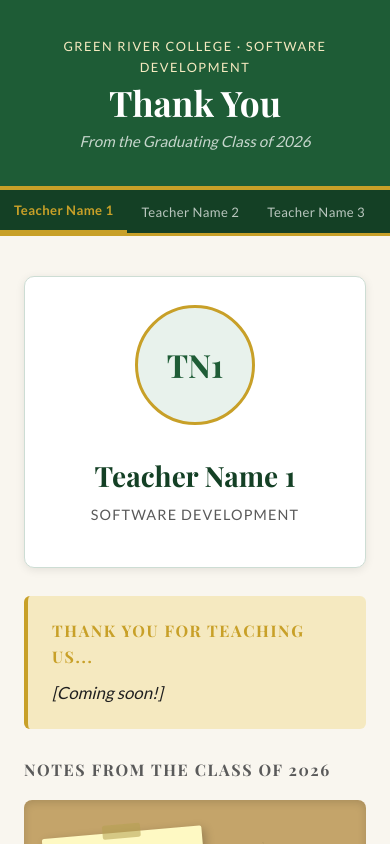
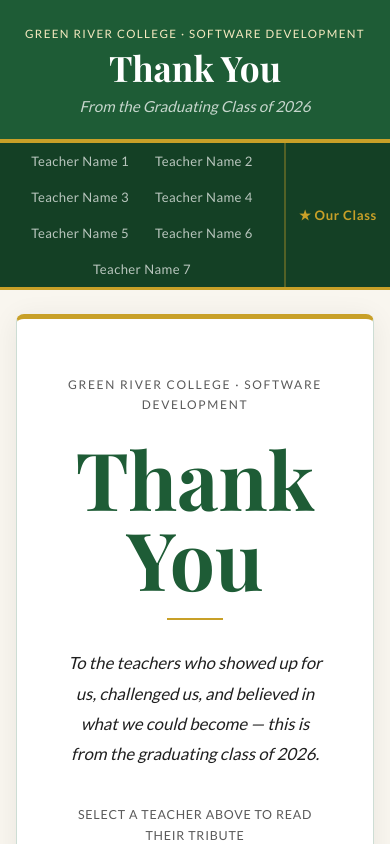
Before and after one commit to rifflere/GRC-Devs-Class-of-2026, a React (Vite) app in the folder thanks-app/: page / in a window 390 px wide. Shown: the top 844 px of the page. Built offline with nearby package versions, Linux system fonts and the light colour scheme.

Commit message:
Update nav bar, add landing page

```diff
--- a/thanks-app/src/App.css
+++ b/thanks-app/src/App.css
@@ -44,13 +44,16 @@
 .navbar {
   background-color: var(--green-dark);
   border-bottom: 3px solid var(--gold);
-  overflow-x: auto;
+  display: flex;
+  align-items: stretch;
 }
 
-.nav-scroll {
+.teacher-tabs {
+  flex: 1;
   display: flex;
-  width: max-content;
-  min-width: 100%;
+  justify-content: center;
+  flex-wrap: wrap;
+  overflow-x: auto;
 }
 
 .nav-tab {
@@ -76,8 +79,26 @@
 }
 
 .students-tab {
-  margin-left: auto;
-  border-left: 1px solid rgba(255, 255, 255, 0.1);
+  flex-shrink: 0;
+  background: none;
+  border: none;
+  border-left: 2px solid rgba(200, 160, 40, 0.35);
+  color: var(--gold);
+  font-size: 0.88rem;
+  font-weight: 700;
+  padding: 14px 22px;
+  letter-spacing: 0.05em;
+  white-space: nowrap;
+  transition: background-color 0.15s, color 0.15s;
+}
+
+.students-tab:hover {
+  background-color: rgba(200, 160, 40, 0.12);
+}
+
+.students-tab.active {
+  background-color: var(--gold);
+  color: var(--green-dark);
 }
 
 /* ── Main Content ──────────────────────────────────────── */
@@ -88,6 +109,66 @@
   width: 100%;
   margin: 0 auto;
   padding: 40px 24px;
+}
+
+/* ── Home / Thank You Card ─────────────────────────────── */
+
+.home-page {
+  display: flex;
+  align-items: center;
+  justify-content: center;
+  min-height: 55vh;
+}
+
+.thank-you-card {
+  max-width: 540px;
+  width: 100%;
+  background: white;
+  border: 1px solid var(--border);
+  border-top: 5px solid var(--gold);
+  border-radius: 8px;
+  padding: 56px 48px;
+  text-align: center;
+  box-shadow: 0 4px 28px rgba(0, 0, 0, 0.07);
+}
+
+.card-eyebrow {
+  font-size: 0.75rem;
+  letter-spacing: 0.14em;
+  text-transform: uppercase;
+  color: var(--text-light);
+  margin-bottom: 24px;
+}
+
+.card-heading {
+  font-family: 'Playfair Display', serif;
+  font-size: 5rem;
+  font-weight: 700;
+  color: var(--green);
+  line-height: 1;
+  margin-bottom: 20px;
+}
+
+.card-divider {
+  width: 56px;
+  height: 2px;
+  background: var(--gold);
+  margin: 0 auto 28px;
+}
+
+.card-body {
+  font-size: 1.05rem;
+  line-height: 1.8;
+  color: var(--text);
+  font-style: italic;
+  margin-bottom: 36px;
+}
+
+.card-prompt {
+  font-size: 0.78rem;
+  color: var(--text-light);
+  letter-spacing: 0.06em;
+  text-transform: uppercase;
 }
 
 /* ── Teacher Page ──────────────────────────────────────── */
@@ -346,8 +427,76 @@
 
 /* ── Responsive ────────────────────────────────────────── */
 
-@media (max-width: 600px) {
-  .site-title { font-size: 2.2rem; }
-  .teacher-header { flex-direction: column; align-items: center; text-align: center; }
-  .nav-tab { padding: 12px 14px; font-size: 0.82rem; }
+@media (max-width: 768px) {
+  .main-content {
+    padding: 24px 16px;
+  }
+
+  .teacher-header {
+    padding: 20px;
+    gap: 20px;
+  }
+
+  .thank-you-section {
+    padding: 16px 18px;
+  }
+
+  .sticky-wall {
+    padding: 24px 16px;
+    gap: 16px;
+  }
+
+  .sticky-note {
+    width: 140px;
+    min-height: 130px;
+  }
+
+  .students-grid {
+    grid-template-columns: repeat(auto-fill, minmax(160px, 1fr));
+    gap: 16px;
+  }
 }
+
+@media (max-width: 540px) {
+  .site-header {
+    padding: 24px 16px 20px;
+  }
+
+  .site-title {
+    font-size: 2.2rem;
+  }
+
+  .header-eyebrow {
+    font-size: 0.72rem;
+  }
+
+  .nav-tab,
+  .students-tab {
+    padding: 10px 13px;
+    font-size: 0.82rem;
+  }
+
+  .teacher-header {
+    flex-direction: column;
+    align-items: center;
+    text-align: center;
+  }
+
+  .teacher-info h2 {
+    font-size: 1.4rem;
+  }
+
+  .sticky-wall {
+    padding: 20px 12px;
+    gap: 14px;
+  }
+
+  .sticky-note {
+    width: calc(50% - 7px);
+    min-height: 120px;
+  }
+
+  .students-grid {
+    grid-template-columns: repeat(auto-fill, minmax(140px, 1fr));
+  }
+}
--- a/thanks-app/src/App.jsx
+++ b/thanks-app/src/App.jsx
@@ -1,5 +1,6 @@
 import { useState } from 'react'
 import NavBar from './components/NavBar'
+import HomePage from './components/HomePage'
 import TeacherPage from './components/TeacherPage'
 import StudentsPage from './components/StudentsPage'
 import teachers from './data/teachers'
@@ -7,13 +8,13 @@
 import './App.css'
 
 function App() {
-  const [activePage, setActivePage] = useState(teachers[0].id)
+  const [activePage, setActivePage] = useState('home')
 
   const activeTeacher = teachers.find((t) => t.id === activePage)
 
   return (
     <div className="app">
-      <header className="site-header">
+      <header className="site-header" onClick={() => setActivePage('home')} style={{ cursor: 'pointer' }}>
         <div className="header-inner">
           <p className="header-eyebrow">Green River College · Software Development</p>
           <h1 className="site-title">Thank You</h1>
@@ -28,15 +29,13 @@
       />
 
       <main className="main-content">
-        {activePage === 'students' ? (
-          <StudentsPage />
-        ) : (
-          activeTeacher && (
-            <TeacherPage
-              teacher={activeTeacher}
-              notes={notes[activePage] || []}
-            />
-          )
+        {activePage === 'home' && <HomePage />}
+        {activePage === 'students' && <StudentsPage />}
+        {activeTeacher && (
+          <TeacherPage
+            teacher={activeTeacher}
+            notes={notes[activePage] || []}
+          />
         )}
       </main>
 
--- /dev/null
+++ b/thanks-app/src/components/HomePage.jsx
@@ -0,0 +1,16 @@
+export default function HomePage() {
+  return (
+    <div className="home-page">
+      <div className="thank-you-card">
+        <p className="card-eyebrow">Green River College · Software Development</p>
+        <h1 className="card-heading">Thank You</h1>
+        <div className="card-divider" />
+        <p className="card-body">
+          To the teachers who showed up for us, challenged us, and believed
+          in what we could become — this is from the graduating class of 2026.
+        </p>
+        <p className="card-prompt">Select a teacher above to read their tribute</p>
+      </div>
+    </div>
+  )
+}
--- a/thanks-app/src/components/NavBar.jsx
+++ b/thanks-app/src/components/NavBar.jsx
@@ -1,7 +1,7 @@
 export default function NavBar({ teachers, activePage, onPageChange }) {
   return (
     <nav className="navbar">
-      <div className="nav-scroll">
+      <div className="teacher-tabs">
         {teachers.map((teacher) => (
           <button
             key={teacher.id}
@@ -11,13 +11,13 @@
             {teacher.name}
           </button>
         ))}
-        <button
-          className={`nav-tab students-tab ${activePage === 'students' ? 'active' : ''}`}
-          onClick={() => onPageChange('students')}
-        >
-          ★ Our Class
-        </button>
       </div>
+      <button
+        className={`students-tab ${activePage === 'students' ? 'active' : ''}`}
+        onClick={() => onPageChange('students')}
+      >
+        ★ Our Class
+      </button>
     </nav>
   )
 }
```
